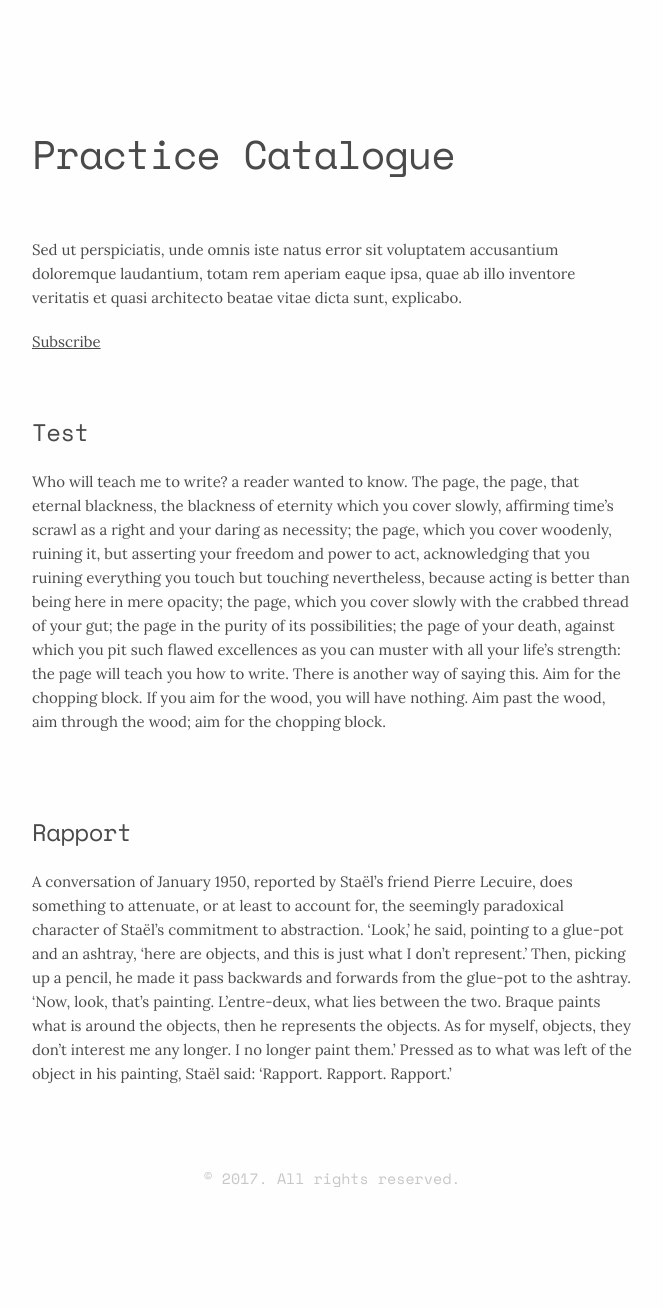
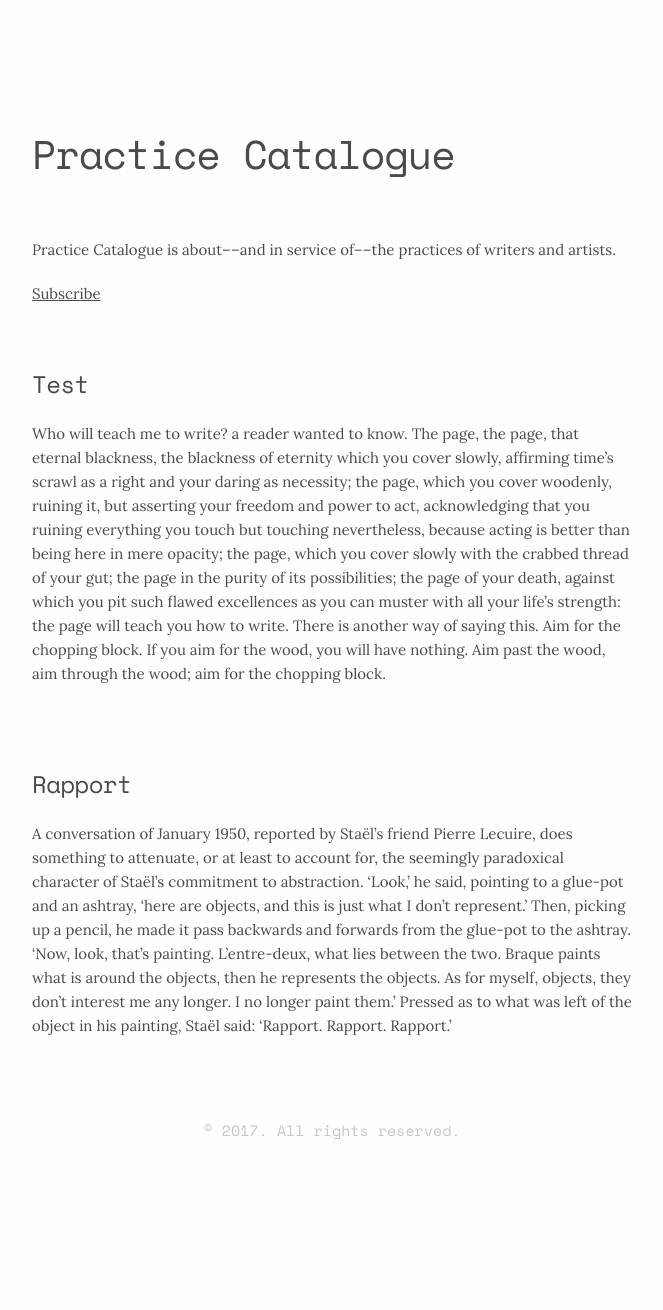
Before and after one commit to brandonkreitler/brandonkreitler.github.io, a Jekyll site: the page built from index.html, in a window 1280 px wide. Shown: the whole page, without its empty margins (308-971 px from the left). Built offline with Jekyll 4.4.1, drawn with Linux system fonts in a browser that asks for light colours; after the commit the page ends 1262 px from its top, so only the background shows below that.

Commit message:
Update masthead.html

```diff
--- a/_includes/masthead.html
+++ b/_includes/masthead.html
@@ -1,7 +1,7 @@
 <a class="title-link" href="/"><h1>Practice Catalogue</h1></a>
 
 <div class="description">
-  Sed ut perspiciatis, unde omnis iste natus error sit voluptatem accusantium doloremque laudantium, totam rem      aperiam eaque ipsa, quae ab illo inventore veritatis et quasi architecto beatae vitae dicta sunt, explicabo.
+  Practice Catalogue is about––and in service of––the practices of writers and artists.
 </div>
 <div class="subscribe">
   <a href="http://brandonkreitler.com">Subscribe</a>
```
